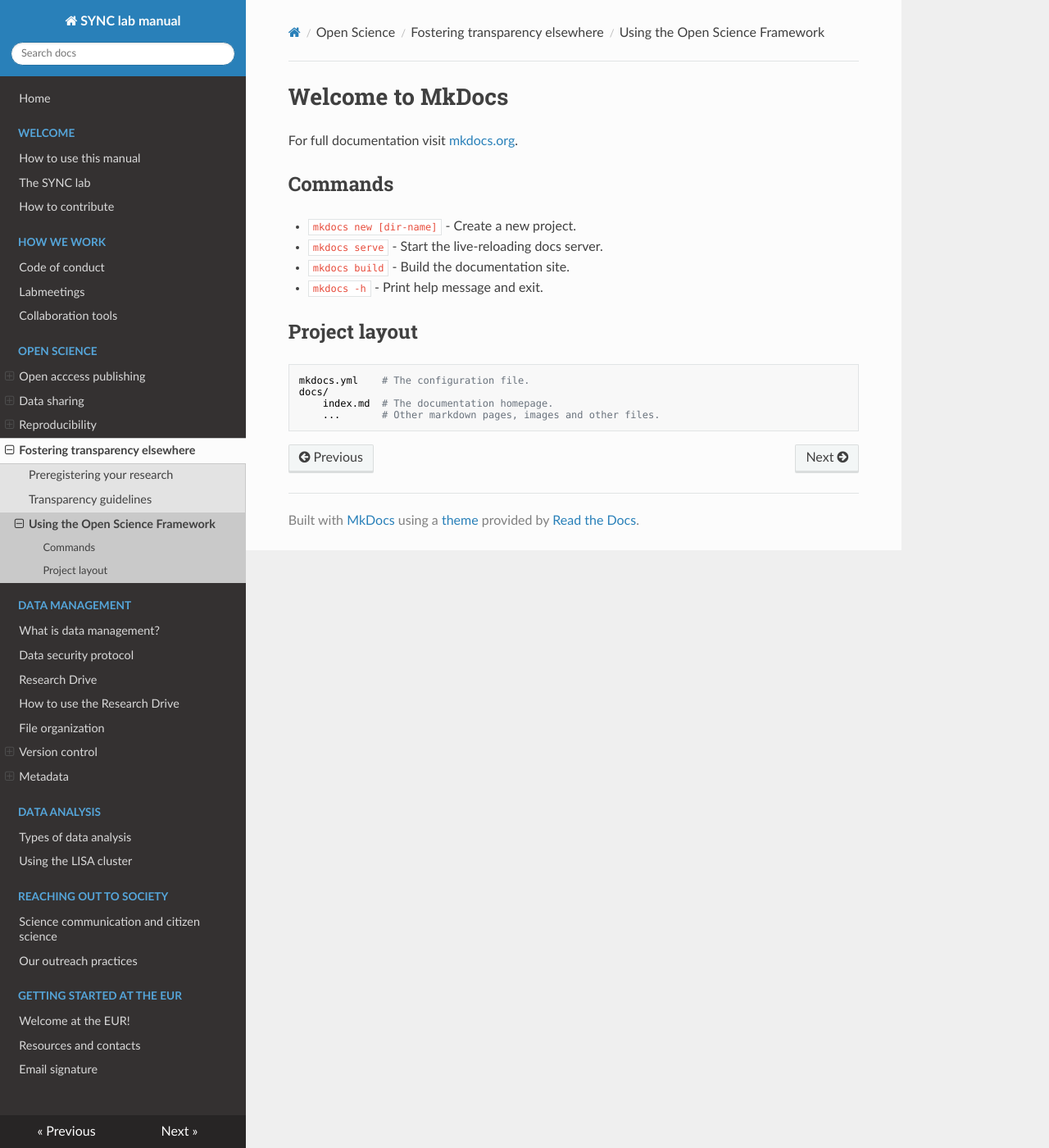
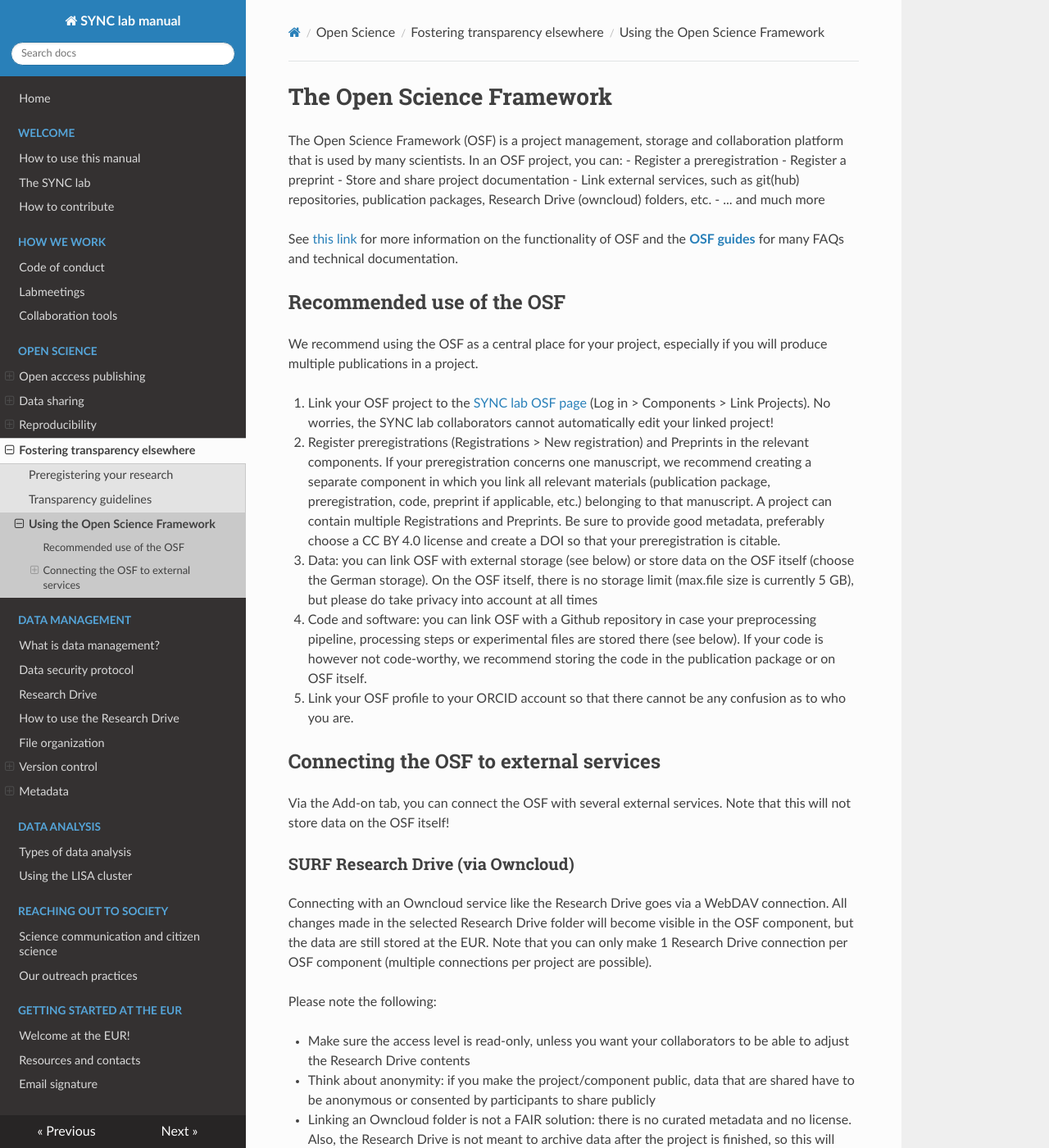
Before and after one commit to eur-synclab/eur-synclab.github.io, an MkDocs documentation site: the page built from docs/open-science/osf.md, in a window 1280 px wide and 1400 px high. Shown: the whole window at 82% size. Built offline with MkDocs 1.6.1, drawn with Linux system fonts in a browser that asks for light colours; nearby versions of some CDN libraries; some of the changed text lies outside the part shown.

Commit message:
Init OSF content

```diff
--- a/docs/open-science/osf.md
+++ b/docs/open-science/osf.md
@@ -1,17 +1,52 @@
-# Welcome to MkDocs
+# The Open Science Framework
 
-For full documentation visit [mkdocs.org](https://www.mkdocs.org).
+The Open Science Framework (OSF) is a project management, storage and collaboration platform that is used by many scientists. In an OSF project, you can:
+- Register a preregistration
+- Register a preprint
+- Store and share project documentation
+- Link external services, such as git(hub) repositories, publication packages, Research Drive (owncloud) folders, etc.
+- ... and much more
 
-## Commands
+See [this link](https://www.cos.io/our-products/osf) for more information on the functionality of OSF and the [**OSF guides**](https://help.osf.io/hc/en-us) for many FAQs and technical documentation.
 
-* `mkdocs new [dir-name]` - Create a new project.
-* `mkdocs serve` - Start the live-reloading docs server.
-* `mkdocs build` - Build the documentation site.
-* `mkdocs -h` - Print help message and exit.
+## Recommended use of the OSF
 
-## Project layout
+We recommend using the OSF as a central place for your project, especially if you will produce multiple publications in a project.
 
-    mkdocs.yml    # The configuration file.
-    docs/
-        index.md  # The documentation homepage.
-        ...       # Other markdown pages, images and other files.
+1. Link your OSF project to the [SYNC lab OSF page](https://osf.io/5hbsm/) (Log in > Components > Link Projects). No worries, the SYNC lab collaborators cannot automatically edit your linked project!
+2. Register preregistrations (Registrations > New registration) and Preprints in the relevant components. If your preregistration concerns one manuscript, we recommend creating a separate component in which you link all relevant materials (publication package, preregistration, code, preprint if applicable, etc.) belonging to that manuscript. A project can contain multiple Registrations and Preprints. Be sure to provide good metadata, preferably choose a CC BY 4.0 license and create a DOI so that your preregistration is citable.
+3. Data: you can link OSF with external storage (see below) or store data on the OSF itself (choose the German storage). On the OSF itself, there is no storage limit (max.file size is currently 5 GB), but please do take privacy into account at all times
+4. Code and software: you can link OSF with a Github repository in case your preprocessing pipeline, processing steps or experimental files are stored there (see below). If your code is however not code-worthy, we recommend storing the code in the publication package or on OSF itself.
+5. Link your OSF profile to your ORCID account so that there cannot be any confusion as to who you are.
+
+## Connecting the OSF to external services
+
+Via the Add-on tab, you can connect the OSF with several external services. Note that this will not store data on the OSF itself!
+
+### SURF Research Drive (via Owncloud)
+
+Connecting with an Owncloud service like the Research Drive goes via a WebDAV connection. All changes made in the selected Research Drive folder will become visible in the OSF component, but the data are still stored at the EUR. Note that you can only make 1 Research Drive connection per OSF component (multiple connections per project are possible).
+
+Please note the following:
+
+- Make sure the access level is read-only, unless you want your collaborators to be able to adjust the Research Drive contents
+- Think about anonymity: if you make the project/component public, data that are shared have to be anonymous or consented by participants to share publicly
+- Linking an Owncloud folder is not a FAIR solution: there is no curated metadata and no license. Also, the Research Drive is not meant to archive data after the project is finished, so this will always be a temporary solution.
+
+**How to link a Research Drive folder to OSF**
+
+- Create a WebDAV password in Research Drive (Account > Settings > Security > WebDAV passwords). Copy the WebDAV password you created and click "done"
+- Go to the component in your OSF project in which you want to add the Research Drive folder (if you are not in the right component, the Research Drive folder will be linked to the incorrect location)
+- Select “Add-on” to add the ownCloud Add-on in OSF
+- Configure the add-on in OSF:
+  - URL: https://eur.data.surfsara.nl
+  - Username: erna-id@eur.nl
+  - Password: WebDAV password you just made
+
+### Figshare or a publication package in the EDR
+
+You can link 1 publication package (1 Figshare link) per OSF component, so that the publication package appears in your OSF project. This way, you can license your data (not possible in OSF) and provide metadata but still link it to your OSF project for more context. Click [here](https://help.osf.io/hc/en-us/articles/360019929793-Connect-figshare-to-a-Project) for a tutorial.
+
+### Github repository
+
+If you stored code on Github (for re-use, think about licensing!), you can link your repository to an OSF component. Again, you can only link 1 repository per OSF component. See [this link](https://help.osf.io/hc/en-us/articles/360019929813-Connect-GitHub-to-a-Project) for how to do this.
```
